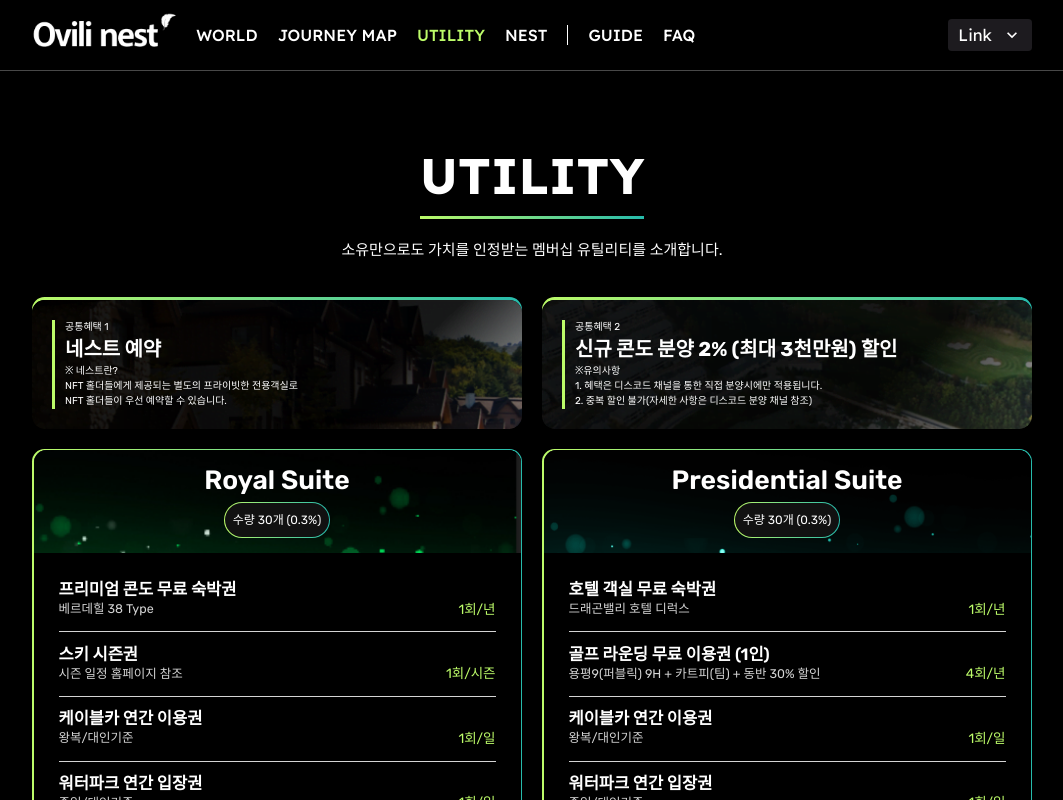
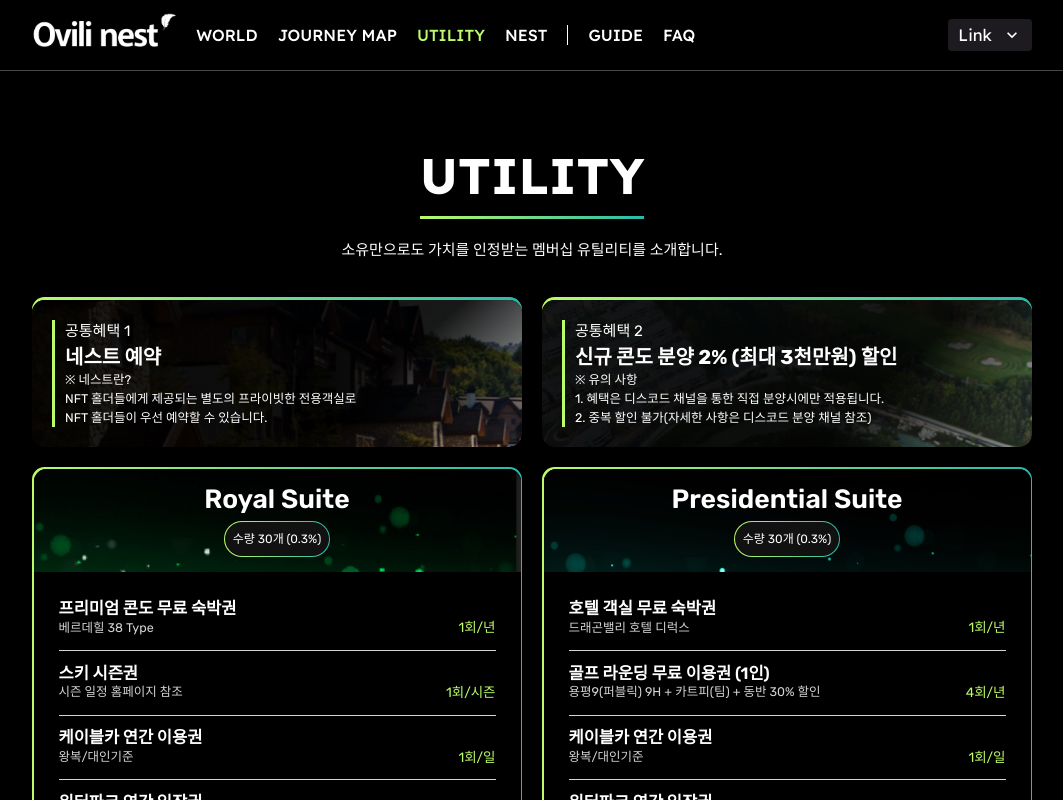
Before and after one commit to saimabbas/ovilinest, a React (Create React App) app: page /utility in a window 1280 px wide. Shown: the top 800 px of the page, without its empty margins (108-1171 px from the left). Built offline with nearby package versions, Linux system fonts and the light colour scheme.

Commit message:
Changes done a few

```diff
--- a/src/styles/faq.css
+++ b/src/styles/faq.css
@@ -100,6 +100,7 @@
     object-fit: cover;
     right: unset;
     left: 0rem;
+    display: none;
   }
   .faq-section {
     padding: 0 0 10rem 0;
--- a/src/styles/globals.css
+++ b/src/styles/globals.css
@@ -43,7 +43,6 @@ body {
 .section-heading > p,
 .mapcard-left p,
 .mapcard-left h5 i,
-.mcr-box p,
 .world-text-box p,
 .world-text-box h2 span,
 .hero-content-box p,
@@ -52,6 +51,7 @@ body {
     Roboto, Oxygen, Ubuntu, Cantarell, "Open Sans", "Helvetica Neue", sans-serif;
 }
 /* English Text */
+.mcr-box p,
 .mapcard-left h5 span,
 .mapcard-left h5,
 .nest-bottom p,
--- a/src/styles/journeymap.css
+++ b/src/styles/journeymap.css
@@ -41,8 +41,8 @@
   font-size: 4.5rem;
 }
 .mapcard-left p {
-  font-size: 2rem;
-  line-height: 2.15rem;
+  font-size: 1.6rem;
+  line-height: 2rem;
   color: var(--white);
   margin: 0;
 }
@@ -69,7 +69,7 @@
 }
 .mcr-box span {
   font-size: 1.15rem;
-  font-weight: 700;
+  font-weight: 400;
   border-radius: 1000px;
   background-color: #26bbac;
   color: var(--white);
@@ -89,15 +89,10 @@
 }
 .complete {
   background: linear-gradient(to right, #bcfb69, #26bbac) !important;
+  font-weight: 700 !important;
 }
 .complete + p {
   font-weight: 700 !important;
-}
-@media screen and (max-width: 600px) {
-  .mapcard-left p {
-    font-size: 1.65rem;
-    line-height: 1.75rem;
-  }
 }
 @media screen and (max-width: 600px) {
   .map-card {
--- a/src/styles/utility.css
+++ b/src/styles/utility.css
@@ -50,8 +50,13 @@
 }
 .cbc-content p {
   margin: 0;
-  font-size: 1rem;
   color: var(--white);
+}
+.cbc-content p:nth-child(1) {
+  font-size: 1.5rem;
+}
+.cbc-content p:nth-child(3) {
+  font-size: 1.25rem;
 }
 .cbc-content h6 {
   margin: 0.23rem 0;
--- a/src/views/JourneyMap.jsx
+++ b/src/views/JourneyMap.jsx
@@ -293,7 +293,7 @@ const JourneyMap = () => {
                 <div className="map-card">
                   <div className="mapcard-left">
                     <h5>
-                      <span>I</span>nvitation<i>(낯선 초대)</i>
+                      <span>I</span>nvitation <i>(낯선 초대)</i>
                     </h5>
                     <p>다른데 가서 놀까?</p>
                     <p>새로운 친구는 어때?</p>
@@ -328,7 +328,7 @@ const JourneyMap = () => {
                 <div className="map-card">
                   <div className="mapcard-left">
                     <h5>
-                      <span>L</span>ove<i>(오빌리의 사랑)</i>
+                      <span>L</span>ove <i>(오빌리의 사랑)</i>
                     </h5>
                     <p>함께할수록 사랑은 커지겠지?</p>
                   </div>
@@ -344,7 +344,7 @@ const JourneyMap = () => {
                 <div className="map-card">
                   <div className="mapcard-left">
                     <h5>
-                      <span>I</span>ntro<i>(더 넓은 세상)</i>
+                      <span>I</span>ntro <i>(더 넓은 세상)</i>
                     </h5>
                     <p>또 다른 세상이 궁금해?</p>
                   </div>
--- a/src/views/Utility.jsx
+++ b/src/views/Utility.jsx
@@ -225,7 +225,7 @@ const Utility = () => {
                       <p>공통혜택 2</p>
                       <h6>신규 콘도 분양 2% (최대 3천만원) 할인</h6>
                       <p>
-                        ※유의사항 <br /> 1. 혜택은 디스코드 채널을 통한 직접
+                        ※ 유의 사항 <br /> 1. 혜택은 디스코드 채널을 통한 직접
                         분양시에만 적용됩니다. <br /> 2. 중복 할인 불가(자세한
                         사항은 디스코드 분양 채널 참조)
                       </p>
```
